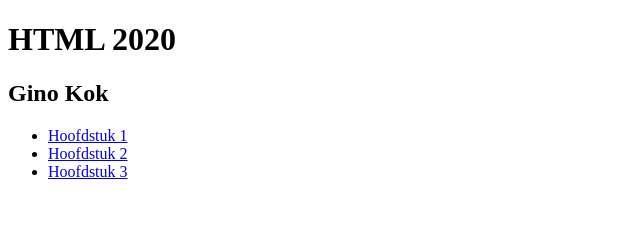
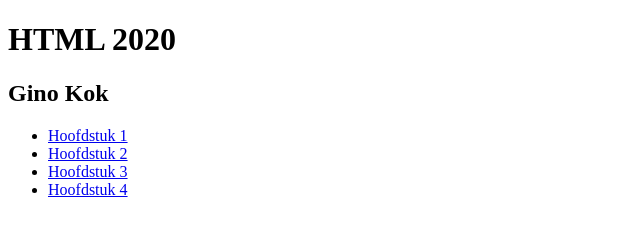
Before and after one commit to ginokok1996/HTML, a plain HTML site: page index.html in a window 1280 px wide. Shown: the whole page, without its empty margins (0-640 px from the left). Drawn offline with Linux system fonts and the light colour scheme.

Commit message:
h04 toegevoegd aan main index

```diff
--- a/index.html
+++ b/index.html
@@ -13,6 +13,7 @@
       <li><a href="h01/index.html">Hoofdstuk 1</a></li>
       <li><a href="h02/index.html">Hoofdstuk 2</a></li>
       <li><a href="h03/index.html">Hoofdstuk 3</a></li>
+      <li><a href="h04/index.html">Hoofdstuk 4</a></li>
     </ul>
   </body>
 </html>
```
